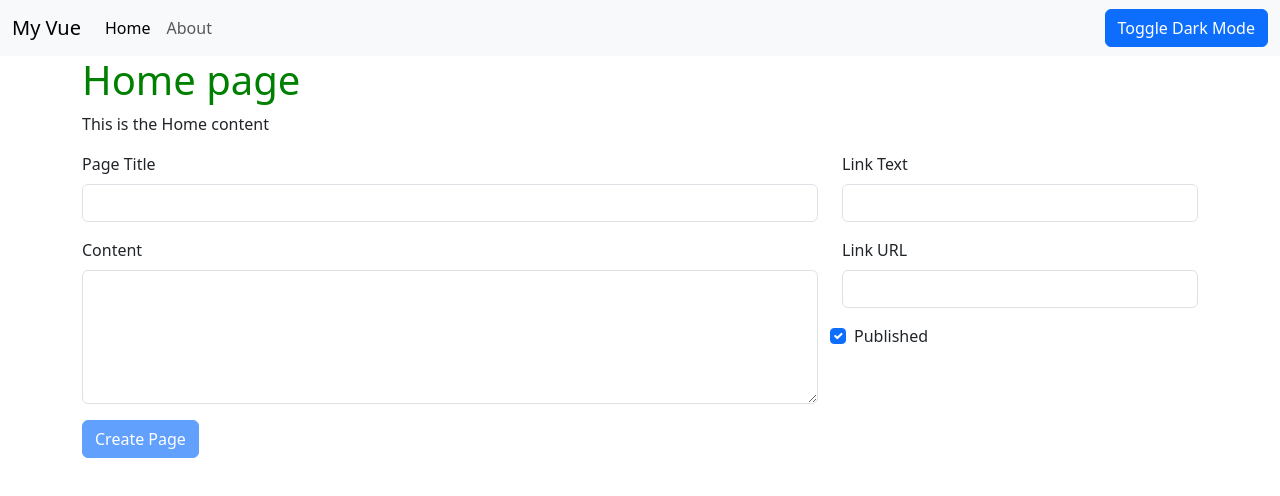
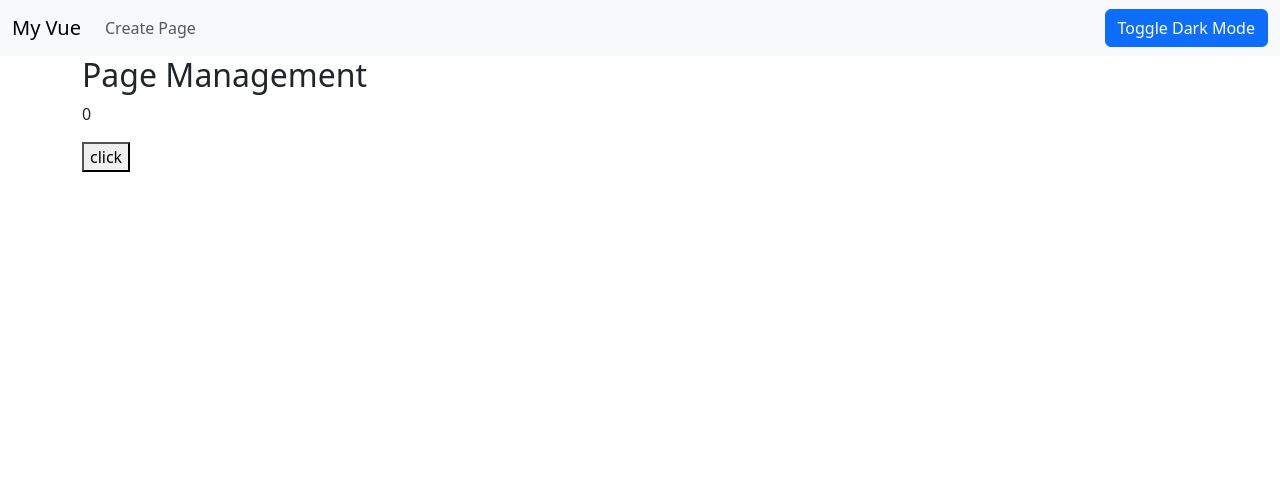
Before and after one commit to Michael3468/vue-crash-course, a Vue app: page /#/pages in a window 1280 px wide. Before the commit this address led to /. Shown: the top 496 px of the page. Built offline with nearby package versions, Linux system fonts and the light colour scheme.

Commit message:
feat(app): add router and routes

```diff
--- a/src/App.vue
+++ b/src/App.vue
@@ -1,43 +1,17 @@
 <template>
-  <NavBar :pages="pages" :active-page="activePage"></NavBar>
-
-  <PageViewer v-if="pages.length > 0" :page="pages[activePage]"></PageViewer>
-  <CreatePage @page-created="pageCreated"></CreatePage>
+  <NavBar></NavBar>
+  <router-view></router-view>
 </template>
 
 <script>
 import NavBar from './components/NavBar';
-import PageViewer from './components/PageViewer';
-import CreatePage from './components/CreatePage';
 
 export default {
   components: {
     NavBar,
-    PageViewer,
-    CreatePage,
-  },
-
-  created() {
-    this.getPages();
-
-    this.$bus.$on('navbarLinkActivated', (index) => (this.activePage = index));
-  },
-
-  data() {
-    return {
-      activePage: 0,
-      pages: this.getPages(),
-    };
   },
 
   methods: {
-    async getPages() {
-      let res = await fetch('pages.json');
-      let data = await res.json();
-
-      this.pages = data;
-    },
-
     pageCreated(pageObj) {
       this.pages.push(pageObj);
     },
--- a/src/components/NavBar.vue
+++ b/src/components/NavBar.vue
@@ -8,9 +8,18 @@
           :key="index"
           :page="page"
           :index="index"
-          :isActive="activePage === index"
-          @activated="$emit('activated')"
         ></NavbarLink>
+
+        <li>
+          <router-link
+            to="/pages/create"
+            class="nav-link"
+            aria-current="page"
+            active-class="active"
+          >
+            Create Page
+          </router-link>
+        </li>
       </ul>
 
       <form class="d-flex">
@@ -30,6 +39,8 @@ export default {
 
   created() {
     this.getThemeSetting();
+
+    this.pages = this.$pages.getAllPages();
   },
 
   computed: {
@@ -38,11 +49,10 @@ export default {
     },
   },
 
-  props: ['pages', 'activePage'],
-
   data() {
     return {
       theme: 'light',
+      pages: [],
     };
   },
 
--- a/src/components/NavbarLink.vue
+++ b/src/components/NavbarLink.vue
@@ -1,28 +1,19 @@
 <template>
   <li>
-    <a
+    <router-link
+      :to="`/${index}`"
       class="nav-link"
-      :class="activeClasses"
+      active-class="active"
       aria-current="page"
-      :href="page.link.url"
       :title="`This link goes to the ${page.link.text} page`"
-      @click.prevent="$bus.$emit('navbarLinkActivated', index)"
     >
       {{ page.link.text }}
-    </a>
+    </router-link>
   </li>
 </template>
 
 <script>
 export default {
-  props: ['page', 'index', 'isActive'],
-  computed: {
-    activeClasses() {
-      return {
-        active: this.isActive,
-        emphasize: this.isActive,
-      };
-    },
-  },
+  props: ['page', 'index'],
 };
 </script>
--- a/src/components/PageViewer.vue
+++ /dev/null
@@ -1,18 +0,0 @@
-<template>
-  <div class="container">
-    <h1 class="emphasize">{{ page.pageTitle }}</h1>
-    <p>{{ page.content }}</p>
-  </div>
-</template>
-
-<script>
-export default {
-  props: ['page'],
-};
-</script>
-
-<style scoped>
-.emphasize {
-  color: green;
-}
-</style>
--- /dev/null
+++ b/src/data.js
@@ -0,0 +1,14 @@
+const pagesKey = 'pages';
+
+const pagesJson = localStorage.getItem(pagesKey);
+const pagesStore = JSON.parse(pagesJson);
+
+export default {
+  getAllPages() {
+    return pagesStore;
+  },
+
+  getSinglePage(index) {
+    return pagesStore[index];
+  },
+};
--- /dev/null
+++ b/src/routes.js
@@ -0,0 +1,22 @@
+import { createRouter, createWebHashHistory } from 'vue-router';
+import PageViewer from './views/PageViewer';
+import CreatePage from './views/CreatePage';
+import PagesList from './views/PagesList';
+import PagesManagement from './views/PagesManagement';
+
+const router = createRouter({
+  history: createWebHashHistory(),
+  routes: [
+    { path: '/:index?', component: PageViewer, props: true },
+    {
+      path: '/pages',
+      component: PagesManagement,
+      children: [
+        { path: '', component: PagesList },
+        { path: 'create', component: CreatePage },
+      ],
+    },
+  ],
+});
+
+export default router;
--- /dev/null
+++ b/src/views/PageViewer.vue
@@ -0,0 +1,49 @@
+<template>
+  <div v-if="page" class="container">
+    <h1 class="emphasize">{{ page.pageTitle }}</h1>
+    <p>{{ page.content }}</p>
+  </div>
+</template>
+
+<script>
+export default {
+  props: ['index'], // second method (with 'props: true' in routes)
+
+  created() {
+    /* first method */
+    // this.page = this.$pages.getSinglePage(this.$route.params.index);
+
+    // this.$watch(
+    //   () => this.$route.params,
+    //   // eslint-disable-next-line no-unused-vars
+    //   (newParams, prevParams) => {
+    //     this.page = this.$pages.getSinglePage(newParams.index);
+    //   },
+    // );
+    /* first method end */
+
+    /* second method */
+    this.page = this.$pages.getSinglePage(this.index);
+  },
+
+  /* second method */
+  watch: {
+    // eslint-disable-next-line no-unused-vars
+    index(newIndex, oldIndex) {
+      this.page = this.$pages.getSinglePage(newIndex);
+    },
+  },
+
+  data() {
+    return {
+      page: null,
+    };
+  },
+};
+</script>
+
+<style scoped>
+.emphasize {
+  color: green;
+}
+</style>
--- /dev/null
+++ b/src/views/PagesList.vue
@@ -0,0 +1,18 @@
+<template>
+  <p>{{ counter }}</p>
+  <button @click.prevent="click">click</button>
+</template>
+
+<script>
+export default {
+  data() {
+    return {
+      counter: 0,
+    };
+  },
+
+  // methods: {
+
+  // }
+};
+</script>
--- /dev/null
+++ b/src/views/PagesManagement.vue
@@ -0,0 +1,6 @@
+<template>
+  <div class="container">
+    <h2>Page Management</h2>
+    <router-view></router-view>
+  </div>
+</template>
```
Also changed, not shown: src/main.js (+6 -1 lines), src/views/CreatePage.vue (renamed from src/components/CreatePage.vue).
